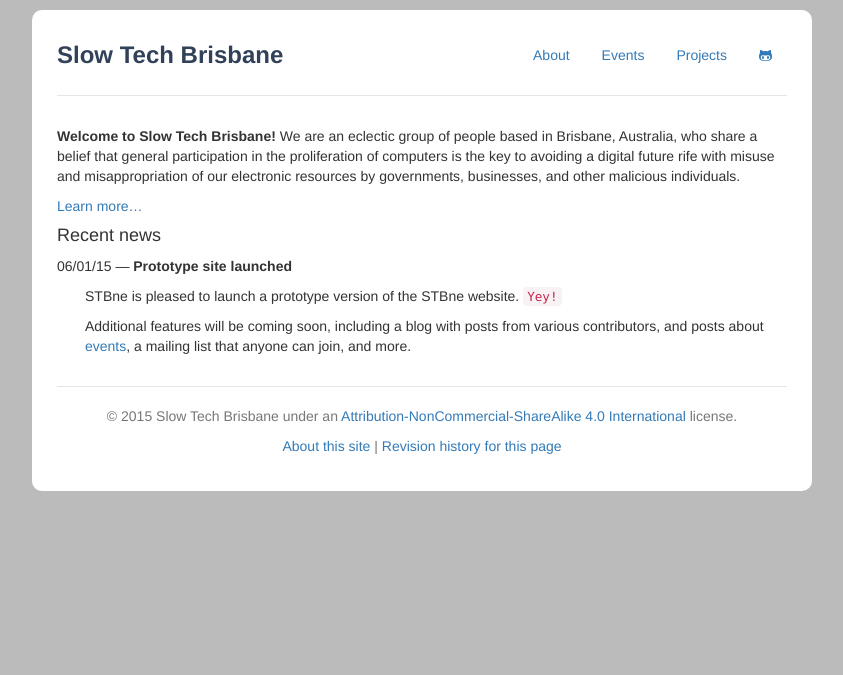
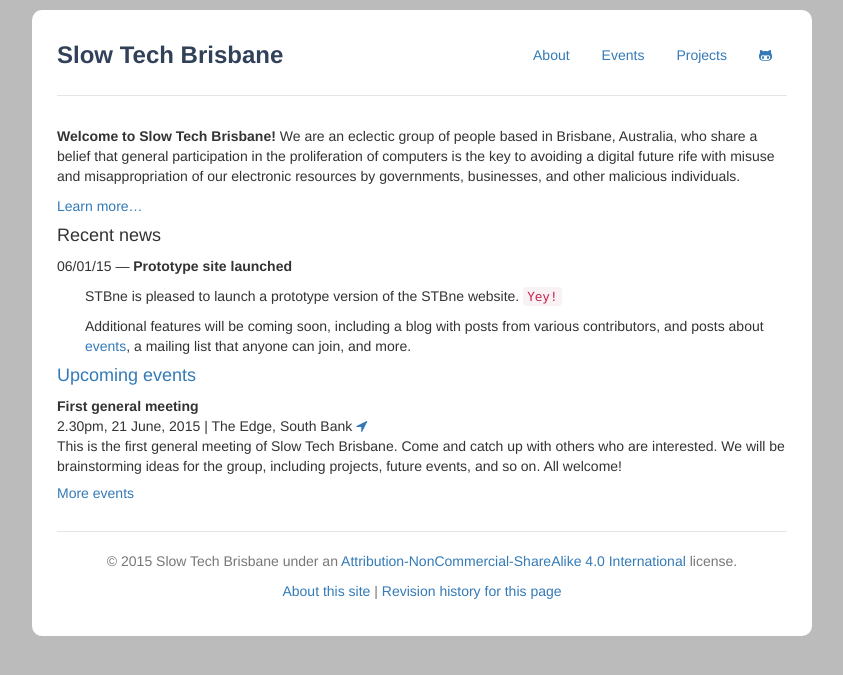
Before and after one commit to slowtechbne/slowtechbne.github.io, a Jekyll site: the page built from index.md, in a window 1280 px wide. Shown: the top 675 px of the page, without its empty margins (218-1061 px from the left). Built offline with Jekyll 4.4.1, drawn with Linux system fonts in a browser that asks for light colours.

Commit message:
Adjusted formatting of events on index.

```diff
--- a/index.md
+++ b/index.md
@@ -17,7 +17,7 @@ __Welcome to Slow Tech Brisbane!__ We are an eclectic group of people based in B
 
 {% endfor %}
 
-{% if site.data.events.size < 0 %}
+{% if site.data.events %}
 
 #### [Upcoming events](/events/)
 
@@ -27,11 +27,11 @@ __Welcome to Slow Tech Brisbane!__ We are an eclectic group of people based in B
   {% capture eventunix %}{{ event.date | date: '%s' }}{% endcapture %}
   {% if eventunix > nowunix %}
   <div class="event">
-    <strong>{{ event.title }}</strong> | {{ event.subtitle }}
+    <strong>{{ event.title }}</strong>{% if event.subtitle %} | {{ event.subtitle }}{% endif %}
     <div class="meta">
       <span class="time">{{ event.time }}, {{ event.date | date: "%d %B, %Y"}}</span>
     <span class="separator">|</span>
-    {{ event.location }} <a href="https://www.openstreetmap.org/{{ event.osm }}"><span class="glyphicon glyphicon-map-marker"></span></a>
+    {{ event.location }} <a href="https://www.openstreetmap.org/{{ event.osm }}"><i class="fa fa-location-arrow"></i></a>
     </div>
     <div class="description">{{ event.description | markdownify }}</div>
   {% endif %}
@@ -39,7 +39,7 @@ __Welcome to Slow Tech Brisbane!__ We are an eclectic group of people based in B
 </div>
 </div>
 
-##### [Past events](events#past)
+##### [More events](/events/)
 
 {% else %}
 
```
